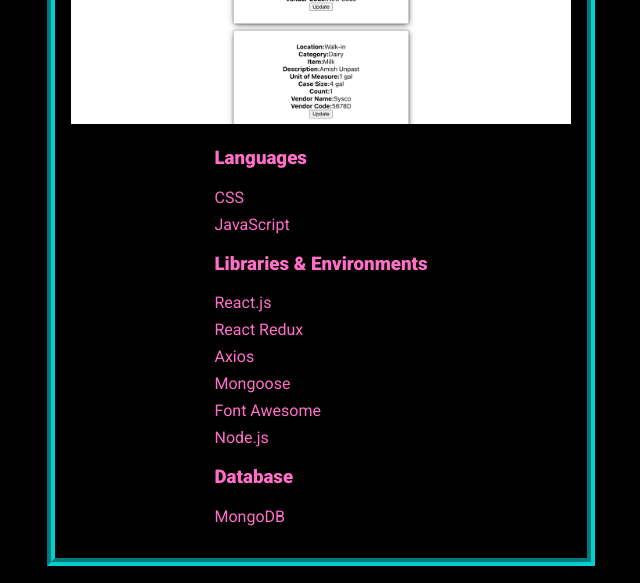
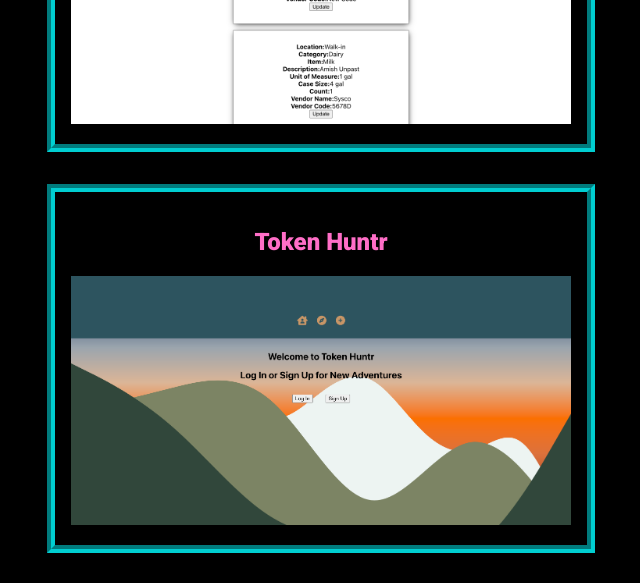
Before and after one commit to Job85/simplistic-portfolio, a Next.js app: page /projects in a window 1280 px wide. Shown: the part 480-1063 px from the top of the page, without its empty margins (112-752 px from the left). Built offline with nearby package versions, Linux system fonts and the light colour scheme.

Commit message:
created state for cards to expand with a toggle function; when project card is clicked to reveal details about project

```diff
--- a/src/app/components/ProjectCards/ProjectCards.jsx
+++ b/src/app/components/ProjectCards/ProjectCards.jsx
@@ -1,3 +1,6 @@
+'use client'
+
+import React, { useState } from "react";
 import Image from "next/image";
 import styles from "./ProjectCards.module.css";
 
@@ -49,32 +52,50 @@ const cards = [
 
 const ProjectCards = () => {
 
+    const [expandedStates, setExpandedStates] = useState(cards.map(() => false));
+
+    const toggleExpansion = (index) => {
+        const newExpandedStates = [...expandedStates];
+        newExpandedStates[index] = !newExpandedStates[index];
+        setExpandedStates(newExpandedStates);
+    };
+
     return (
         <div className={styles.container}>
-            {cards.map((card) => (
+            {cards.map((card, index) => (
                 <div
                     key={card.id}
                     className={styles.card_container}
                 >
                     <h2>{card.title}</h2>
-                    <div className={styles.img_container}>
+                    <div
+                        className={styles.img_container}
+                        onClick={() => toggleExpansion(index)}
+                    >
                         <Image
                             src={card.img}
                             alt={card.title}
-                            layout="responsive"
+                            // fill
                             width={400}
                             height={300}
-                            sizes="(max-width: 600px) 100vw, (max-width: 1200px) 50vw, 25vw"
+                            sizes="100vw"
+                            style={{
+                                width: '100%',
+                                height: 'auto',
+                            }}
+                        // sizes="(max-width: 600px) 100vw, (max-width: 1200px) 50vw, 25vw"
                         />
 
                     </div>
+                    {expandedStates[index] ? (
+
                         <div>
                             <h3>{card.subTitle}</h3>
                             <ul className={styles.list}>
-                            {card.listGroup.map((item, index) =>
+                                {card.listGroup.map((item, itemIndex) =>
                                     <li
                                         className={styles.list_item}
-                                    key={index}
+                                        key={itemIndex}
                                     >
                                         {item}
                                     </li>
@@ -82,10 +103,10 @@ const ProjectCards = () => {
                             </ul>
                             <h3>{card.subTitle2}</h3>
                             <ul className={styles.list}>
-                            {card.listGroup2.map((item, index) =>
+                                {card.listGroup2.map((item, itemIndex) =>
                                     <li
                                         className={styles.list_item}
-                                    key={index}
+                                        key={itemIndex}
                                     >
                                         {item}
                                     </li>
@@ -93,16 +114,17 @@ const ProjectCards = () => {
                             </ul>
                             <h3>{card.subTitle3}</h3>
                             <ul className={styles.list}>
-                            {card.listGroup3.map((item, index) =>
+                                {card.listGroup3.map((item, itemIndex) =>
                                     <li
                                         className={styles.list_item}
-                                    key={index}
+                                        key={itemIndex}
                                     >
                                         {item}
                                     </li>
                                 )}
                             </ul>
                         </div>
+                    ) : null}
                 </div>
             ))}
         </div>
```
Lines whose indentation alone changed are shown as unchanged.
